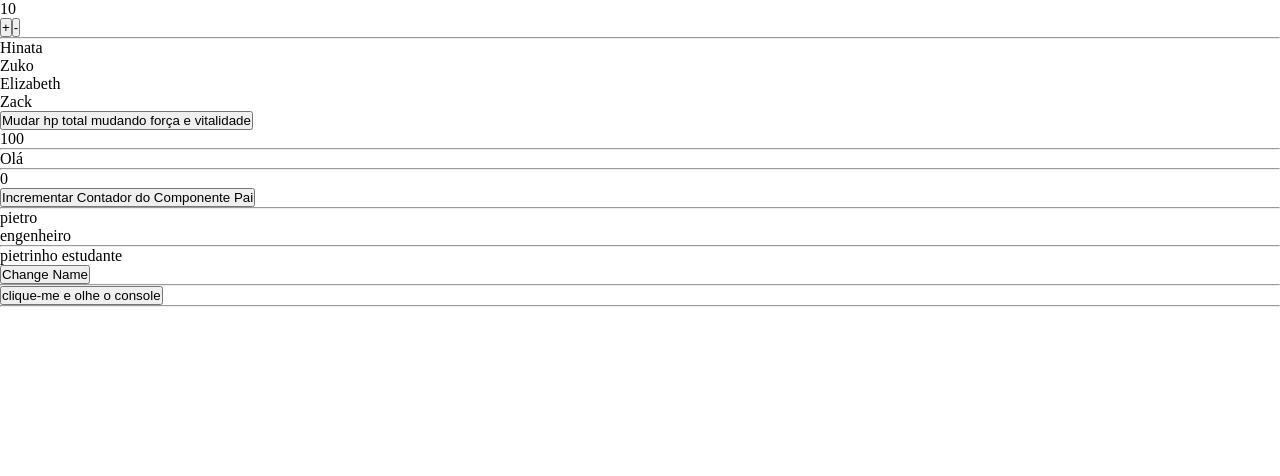
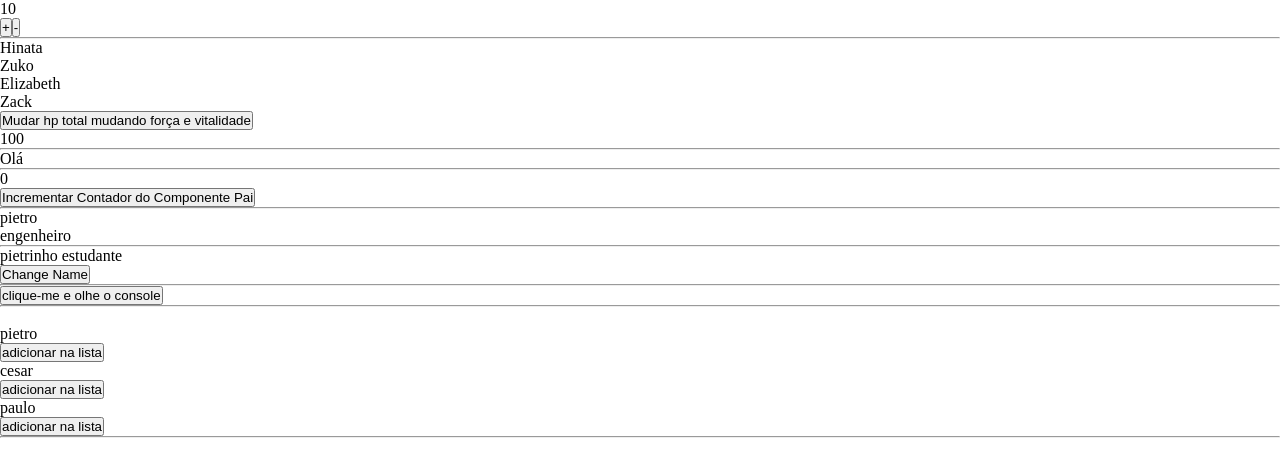
Before and after one commit to pietroBragaAquinoJunior/sandbox-vuejs, a Vue app: page / in a window 1280 px wide. Shown: the top 476 px of the page. Built offline with nearby package versions, Linux system fonts and the light colour scheme.

Commit message:
emit with parameter

```diff
--- a/src/App.vue
+++ b/src/App.vue
@@ -9,6 +9,7 @@ import PropsFunction from './components/PropsFunction.vue'
 import ComputedProps from './components/ComputedProps.vue'
 import EmitExample from './components/EmitExample.vue'
 import EmitExample2 from './components/EmitExample2.vue'
+import EmitExample3 from './components/EmitExample3.vue'
 
 export default {
   components: {
@@ -19,7 +20,8 @@ export default {
     PropsFunction,
     ComputedProps,
     EmitExample,
-    EmitExample2
+    EmitExample2,
+    EmitExample3
   },
   data() {
     return {
@@ -29,7 +31,9 @@ export default {
       profissao: "engenheiro",
       cep: "65070610",
 
-      nomeAluno: "pietrinho estudante"
+      nomeAluno: "pietrinho estudante",
+
+      lista:[],
     }
   },
   methods:{
@@ -41,6 +45,9 @@ export default {
     },
     consoleLog(){
       console.log("emit chamado")
+    },
+    adicionarPersonagemNaLista(personagem: any){
+      this.lista.push(personagem);
     }
   },
   computed: {
@@ -67,6 +74,11 @@ export default {
     <p>{{ nomeAluno }}</p>
     <EmitExample @change-name="mudarNomeAluno" />
     <EmitExample2 @teste="consoleLog" />
+    <ul v-for="(personagem, index) in lista" :key="`personagem.name-${index}`">
+      <li>{{ personagem.name }}</li>
+    </ul>
+    <br/>
+    <EmitExample3 @adicionar-personagem-lista="adicionarPersonagemNaLista" />
   </main>
 
   <!-- <header>
--- /dev/null
+++ b/src/components/EmitExample3.vue
@@ -0,0 +1,20 @@
+<script>
+    export default {
+        emit: ["adicionar-personagem-lista"],
+        data(){
+            return {
+                lista: [{name:"pietro"},{name:"cesar"},{name:"paulo"}]
+            }
+        }
+    }
+</script>
+
+<template>
+    <div>
+        <ul v-for="(personagem,index) in lista" :key="`personagem.name-${index}`">
+            <li>{{ personagem.name }}</li>
+            <button @click="$emit('adicionar-personagem-lista', personagem)">adicionar na lista</button>
+        </ul>
+    </div>
+    <hr/>
+</template>
```
